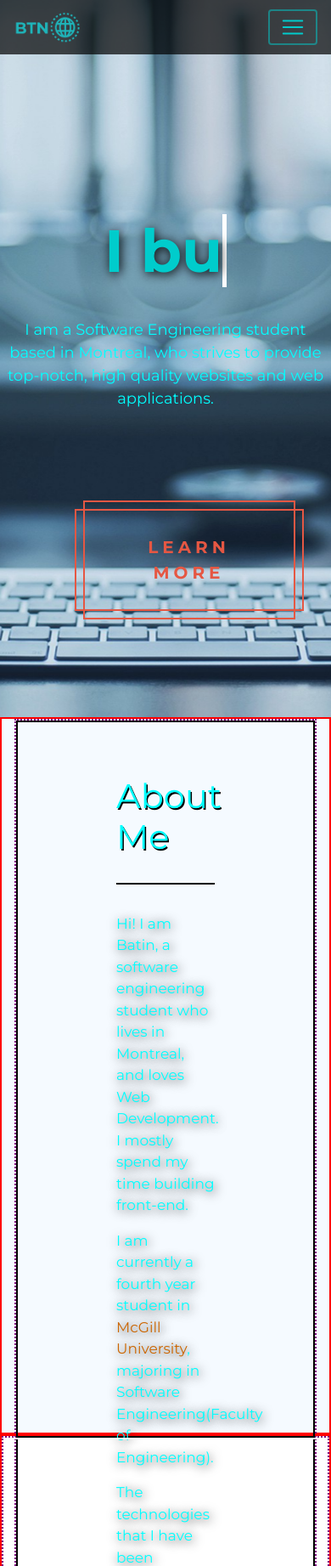
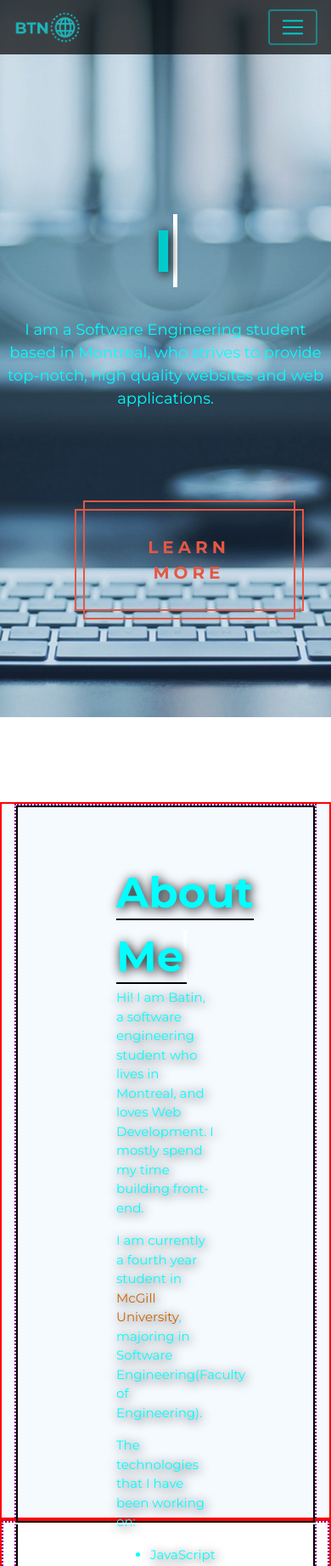
Before and after one commit to batincanbalkan/personalwebsite, a PHP site: page / in a window 390 px wide. Shown: the top 1843 px of the page at 85% size. Run offline with PHP 8.4, Linux system fonts and the light colour scheme; some libraries are stand-ins or nearby versions.

Commit message:
Added About Me heading effect

```diff
--- a/index.html
+++ b/index.html
@@ -69,7 +69,9 @@
 	<div class="row row1">
 	<div class="col-md-8 col1" id="col1">
 		<div class="paragraph">
-		<h1 class="headaboutme">About Me</h1>
+			<a class="typewrite" id="headaboutme" data-period="2000" data-type='["About Me"]'>
+				<span class="wrap"></span>
+			  </a>
 		<br>
 		<p>Hi! I am Batin, a software engineering student who lives in Montreal, and loves Web Development. I mostly spend
 			my time building front-end.</p>
@@ -124,11 +126,6 @@
 
 <!--End Resume Section-->
 
-
-
-
-
-
 <!--- Script Source Files -->
 <script src="js/jquery-3.3.1.min.js"></script>
 <script src="bootstrap-4.1.3-dist/js/bootstrap.min.js"></script>
--- a/style.css
+++ b/style.css
@@ -109,6 +109,12 @@ ul.navbar-nav a:hover {
         left: 25%;
         top: 50px;
     }
+    .paragraph {
+        text-shadow: 0.1rem 0.1rem 0.8rem black!important;
+        padding-bottom: 10px;
+        margin-top: 0%;
+        font-size: 15px!important;
+    }
 }
 #col1, #col2 {
     border: 2px solid black!important;
@@ -124,20 +130,21 @@ ul.navbar-nav a:hover {
 }
 #about {
     color: black;
+    text-shadow: 0.1rem 0.1rem 0.8 black!important;
+    color: rgb(0,255,255);
+    margin-top: 100px;
+}
+#headaboutme{
     text-shadow: 0.1rem 0.1rem 0.8rem black!important;
-    color: rgb(0,255,255);
-}
-.headaboutme{
-    text-shadow: 0.1rem 0.1rem 0rem black!important;
     border-bottom: 2px solid black;
-        padding-bottom: 30px;
+    padding-bottom: 0px;
+    font-size: 50px!important;
 }
 .paragraph {
     margin-top: 15%;
     padding-left: 100px;
     padding-right: 100px;
     font-size: 17px;
-
 }
 #myimage {
     margin-top: 47%;
@@ -241,5 +248,10 @@ ul.navbar-nav a:hover {
     width: 250px!important;
     text-align: center;
     position: absolute;
-    right: 42%;
+    right: 41%;
 }
+/* end of button effect */
+
+/* image hover effect */
+
+/* end of image hover effect */
```
